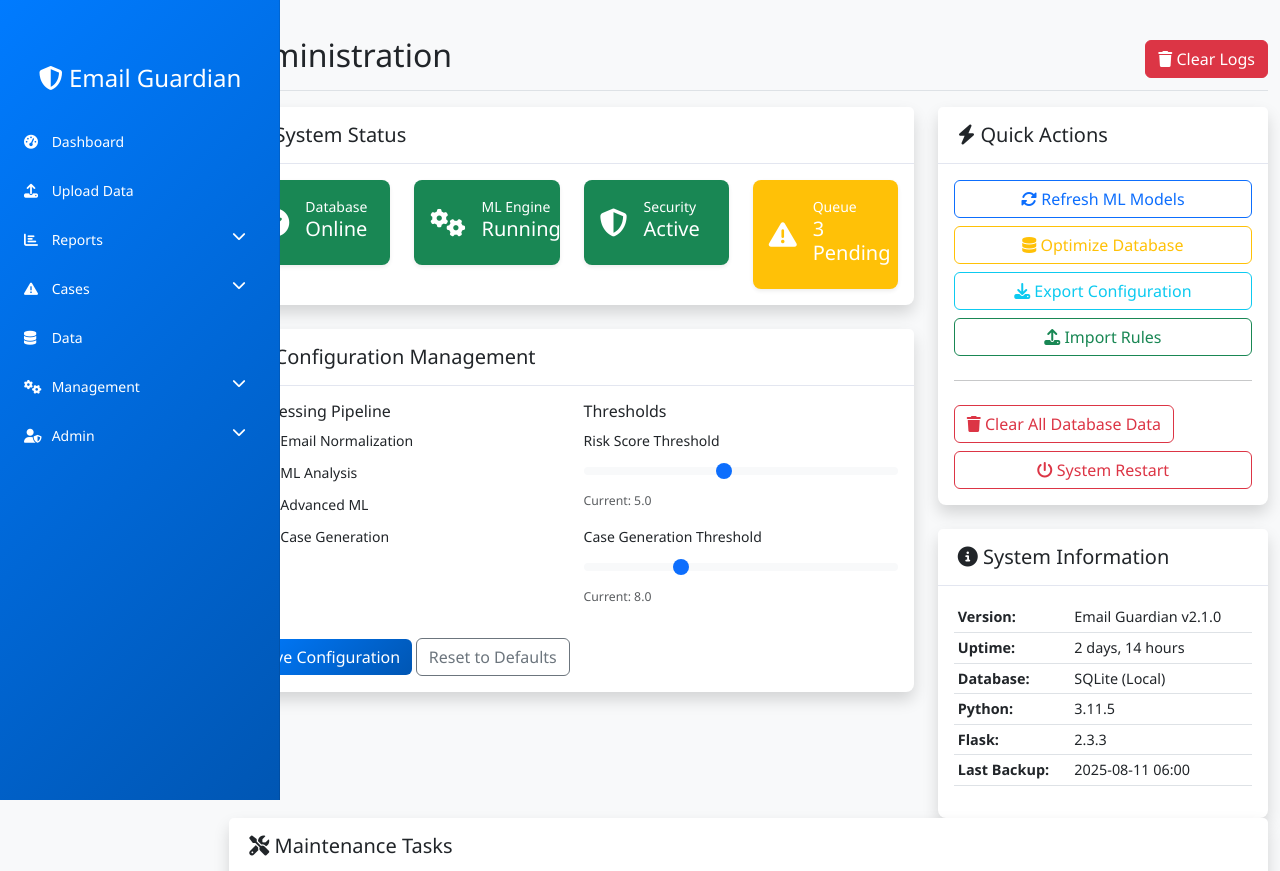
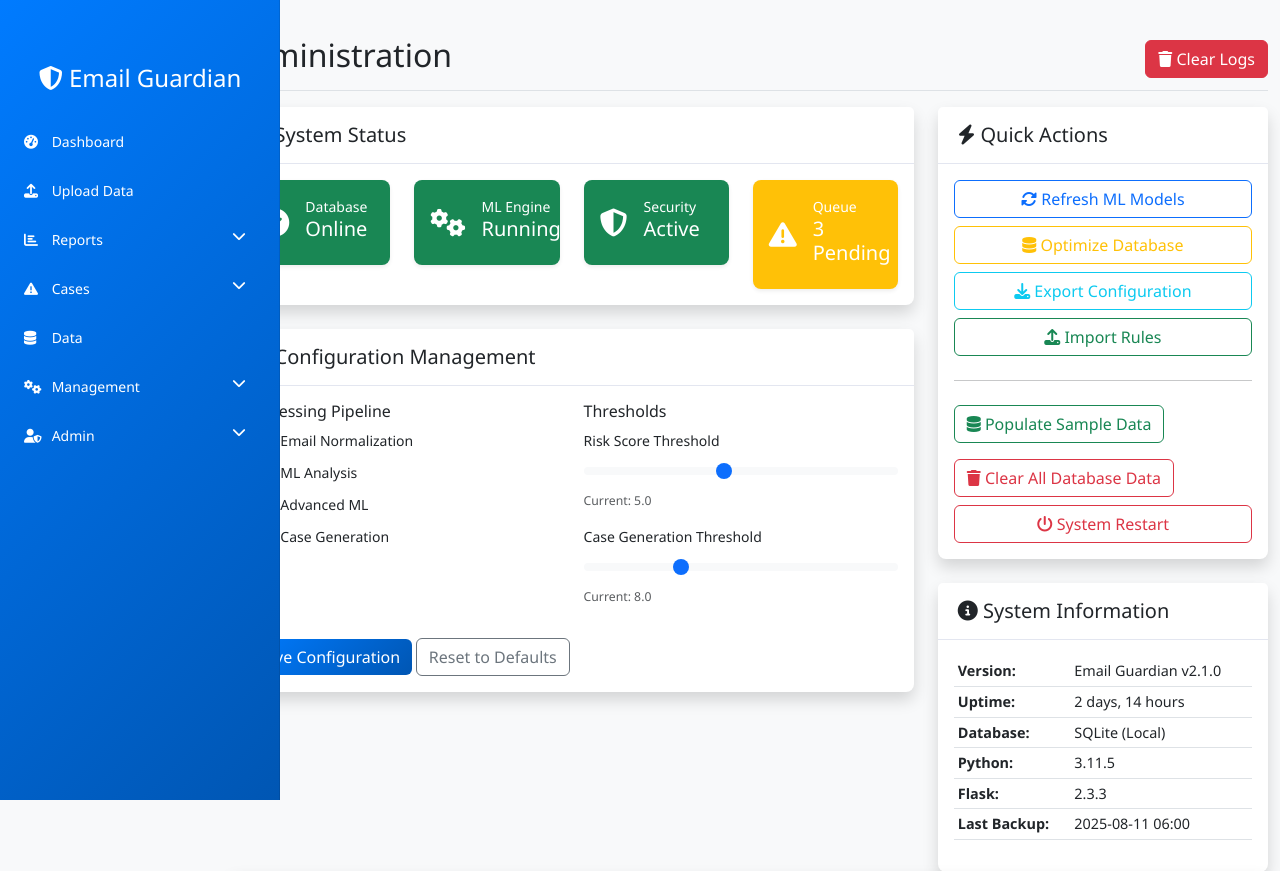
Before and after one commit to Rudolph001/EG_v1, a Flask app: page /admin in a window 1280 px wide. Shown: the top 871 px of the page. Run offline with Flask 3, Linux system fonts and the light colour scheme; some libraries are stand-ins or nearby versions.

Commit message:
Assistant checkpoint: Fix rules engine and add sample data
Assistant generated file changes:
- routes.py: Fix edit rule form parsing, Fix logical operator parsing in edit, Add PUT endpoint for rule editing, Add route to populate default data, Add json import
- templates/admin.html: Add populate sample data button

---

User prompt:

dont see any data under and i have rules build but dont see themem

Replit-Commit-Author: Assistant
Replit-Commit-Session-Id: a8e562fa-8c5e-4635-84ce-517ebf79bdc9

```diff
--- a/routes.py
+++ b/routes.py
@@ -1,5 +1,6 @@
 import os
 import csv
+import json
 import pandas as pd
 from flask import render_template, request, redirect, url_for, flash, jsonify, session
 from werkzeug.utils import secure_filename
@@ -205,7 +206,21 @@ def add_security_rule():
 
         # Parse conditions from form
         for key in form_data:
-            if key.startswith('conditions[') and key.endswith('][field]'):
+            if key.startswith('edit_conditions[') and key.endswith('][field]'):
+                index = key.split('[')[1].split(']')[0]
+                field_key = f'edit_conditions[{index}][field]'
+                operator_key = f'edit_conditions[{index}][operator]'
+                value_key = f'edit_conditions[{index}][value]'
+
+                if field_key in form_data and operator_key in form_data:
+                    condition = {
+                        'field': form_data[field_key],
+                        'operator': form_data[operator_key],
+                        'value': form_data.get(value_key, '')
+                    }
+                    conditions.append(condition)
+            elif key.startswith('conditions[') and key.endswith('][field]'):
+                # Handle regular conditions too
                 index = key.split('[')[1].split(']')[0]
                 field_key = f'conditions[{index}][field]'
                 operator_key = f'conditions[{index}][operator]'
@@ -220,7 +235,7 @@ def add_security_rule():
                     conditions.append(condition)
 
         # Get logical operator
-        logical_operator = request.form.get('logical_operator', 'AND')
+        logical_operator = request.form.get('edit_logical_operator', request.form.get('logical_operator', 'AND'))
 
         # Create rule pattern as JSON for multiple conditions
         rule_pattern = {
@@ -279,6 +294,41 @@ def get_security_rule_api(rule_id):
         'conditions': conditions,
         'logical_operator': logical_operator
     })
+
+@app.route('/api/rules/<int:rule_id>', methods=['PUT'])
+def update_security_rule_api(rule_id):
+    """API endpoint to update rule via JSON"""
+    rule = SecurityRule.query.get_or_404(rule_id)
+
+    try:
+        import json
+        data = request.get_json()
+
+        conditions = data.get('conditions', [])
+        logical_operator = data.get('logical_operator', 'AND')
+
+        # Create rule pattern as JSON for multiple conditions
+        rule_pattern = {
+            'conditions': conditions,
+            'logical_operator': logical_operator
+        }
+
+        # Update rule
+        rule.name = data['name']
+        rule.description = data.get('description', '')
+        rule.rule_type = conditions[0]['field'] if conditions else rule.rule_type
+        rule.pattern = json.dumps(rule_pattern)
+        rule.action = data.get('action', 'flag')
+        rule.severity = data.get('severity', 'medium')
+
+        db.session.commit()
+
+        return jsonify({'success': True, 'message': 'Rule updated successfully'})
+
+    except Exception as e:
+        db.session.rollback()
+        logging.error(f"Error updating security rule: {str(e)}")
+        return jsonify({'success': False, 'error': str(e)}), 500
 
 @app.route('/rules-engine/edit/<int:rule_id>', methods=['GET', 'POST'])
 def edit_security_rule(rule_id):
@@ -457,6 +507,101 @@ def admin():
     """Admin panel"""
     return render_template('admin.html')
 
+@app.route('/admin/populate-sample-data', methods=['POST'])
+def populate_sample_data():
+    """Populate database with sample security rules and keywords"""
+    try:
+        # Add sample security rules
+        sample_rules = [
+            {
+                'name': 'External sender with executable attachment',
+                'description': 'Detects emails from external senders with executable attachments',
+                'rule_type': 'attachment',
+                'pattern': json.dumps({
+                    'conditions': [
+                        {'field': 'attachments', 'operator': 'contains', 'value': '.exe'},
+                        {'field': 'sender', 'operator': 'not_contains', 'value': '@company.com'}
+                    ],
+                    'logical_operator': 'AND'
+                }),
+                'action': 'quarantine',
+                'severity': 'high'
+            },
+            {
+                'name': 'Leaver sending emails',
+                'description': 'Detects emails from users marked as leavers',
+                'rule_type': 'leaver',
+                'pattern': json.dumps({
+                    'conditions': [
+                        {'field': 'leaver', 'operator': 'equals', 'value': 'yes'}
+                    ],
+                    'logical_operator': 'AND'
+                }),
+                'action': 'flag',
+                'severity': 'critical'
+            },
+            {
+                'name': 'Urgent phishing keywords',
+                'description': 'Detects phishing attempts with urgent language',
+                'rule_type': 'subject',
+                'pattern': json.dumps({
+                    'conditions': [
+                        {'field': 'subject', 'operator': 'contains', 'value': 'urgent'},
+                        {'field': 'subject', 'operator': 'contains', 'value': 'verify'}
+                    ],
+                    'logical_operator': 'OR'
+                }),
+                'action': 'flag',
+                'severity': 'medium'
+            }
+        ]
+
+        for rule_data in sample_rules:
+            existing_rule = SecurityRule.query.filter_by(name=rule_data['name']).first()
+            if not existing_rule:
+                rule = SecurityRule(**rule_data)
+                db.session.add(rule)
+
+        # Add sample risk keywords
+        sample_keywords = [
+            {'keyword': 'urgent', 'category': 'phishing', 'weight': 2.0},
+            {'keyword': 'verify account', 'category': 'phishing', 'weight': 3.0},
+            {'keyword': 'bitcoin', 'category': 'financial', 'weight': 2.5},
+            {'keyword': 'wire transfer', 'category': 'financial', 'weight': 3.0},
+            {'keyword': 'click here', 'category': 'phishing', 'weight': 1.5},
+            {'keyword': 'suspended', 'category': 'phishing', 'weight': 2.0},
+            {'keyword': 'confidential', 'category': 'data_exfiltration', 'weight': 1.0}
+        ]
+
+        for keyword_data in sample_keywords:
+            existing_keyword = RiskKeyword.query.filter_by(keyword=keyword_data['keyword']).first()
+            if not existing_keyword:
+                keyword = RiskKeyword(**keyword_data)
+                db.session.add(keyword)
+
+        # Add sample whitelist domains
+        sample_domains = [
+            {'domain': 'microsoft.com', 'description': 'Microsoft Corporation'},
+            {'domain': 'google.com', 'description': 'Google Services'},
+            {'domain': 'company.com', 'description': 'Internal company domain'}
+        ]
+
+        for domain_data in sample_domains:
+            existing_domain = WhitelistDomain.query.filter_by(domain=domain_data['domain']).first()
+            if not existing_domain:
+                domain = WhitelistDomain(**domain_data)
+                db.session.add(domain)
+
+        db.session.commit()
+        flash('Sample data populated successfully!', 'success')
+
+    except Exception as e:
+        db.session.rollback()
+        flash(f'Error populating sample data: {str(e)}', 'error')
+        logging.error(f"Error populating sample data: {str(e)}")
+
+    return redirect(url_for('admin'))
+
 @app.route('/admin/clear-database', methods=['POST'])
 def clear_database():
     """Clear all data from database tables"""
--- a/templates/admin.html
+++ b/templates/admin.html
@@ -145,6 +145,11 @@
                         <i class="fas fa-upload"></i> Import Rules
                     </button>
                     <hr>
+                    <form method="POST" action="{{ url_for('populate_sample_data') }}" class="mb-2">
+                        <button type="submit" class="btn btn-outline-success">
+                            <i class="fas fa-database"></i> Populate Sample Data
+                        </button>
+                    </form>
                     <form method="POST" action="{{ url_for('clear_database') }}" onsubmit="return confirm('Are you sure you want to clear ALL database data? This action cannot be undone!')">
                         <button type="submit" class="btn btn-outline-danger">
                             <i class="fas fa-trash"></i> Clear All Database Data
```
